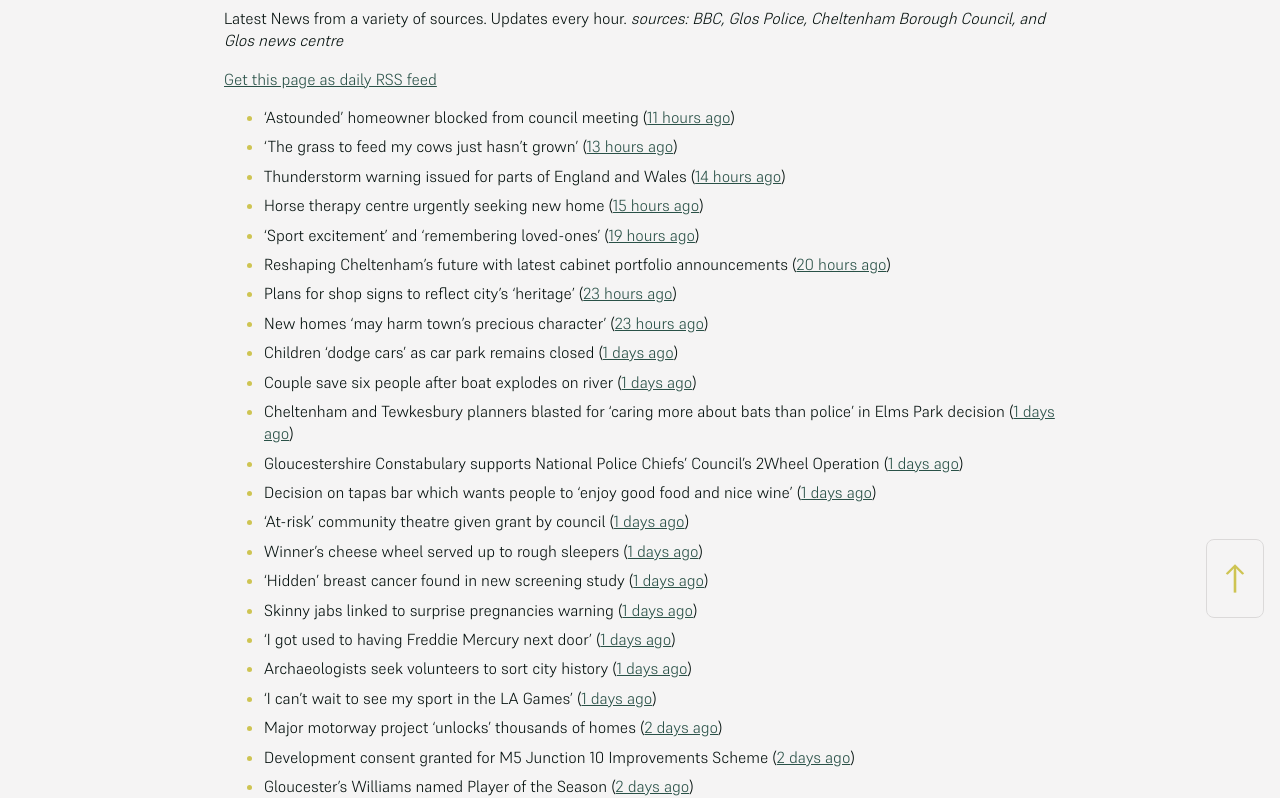
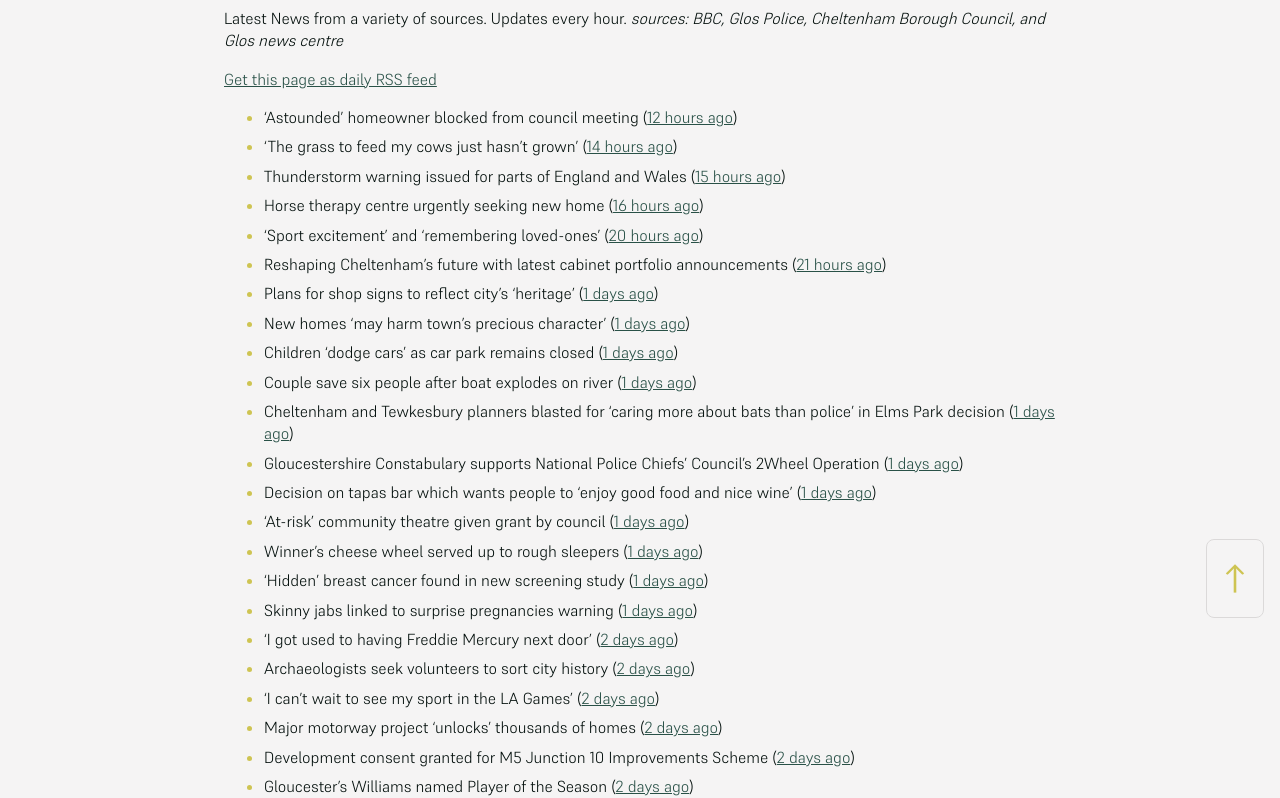
Before and after one commit to mat-0/cheltenham-open-data, a Jekyll site: the page built from _pages/news.md, in a window 1280 px wide. Shown: the part 266-1064 px from the top of the page. Built offline with Jekyll 4.4.1, drawn with Linux system fonts in a browser that asks for light colours.

Commit message:
Updated 2025-06-07 05:57:49

```diff
--- a/_pages/news.md
+++ b/_pages/news.md
@@ -12,14 +12,14 @@ _sources: BBC, Glos Police, Cheltenham Borough Council, and Glos news centre_
 [Get this page as daily RSS feed](/daily.rss)
 
 <!-- news_marker starts -->
-- 'Astounded' homeowner blocked from council meeting ([11 hours ago](https://www.bbc.com/news/articles/c5y2zdd83deo))
-- 'The grass to feed my cows just hasn't grown' ([13 hours ago](https://www.bbc.com/news/articles/cr4zp51rk9ro))
-- Thunderstorm warning issued for parts of England and Wales ([14 hours ago](https://www.bbc.com/news/articles/cq851x1y9eqo))
-- Horse therapy centre urgently seeking new home ([15 hours ago](https://www.bbc.com/news/articles/clyqx775r2yo))
-- 'Sport excitement' and 'remembering loved-ones' ([19 hours ago](https://www.bbc.com/news/articles/cly379zl9qwo))
-- Reshaping Cheltenham’s future with latest cabinet portfolio announcements ([20 hours ago](https://www.cheltenham.gov.uk/news/article/3018/reshaping_cheltenhams_future_with_latest_cabinet_portfolio_announcements))
-- Plans for shop signs to reflect city's 'heritage' ([23 hours ago](https://www.bbc.com/news/articles/c77153njmlko))
-- New homes 'may harm town's precious character' ([23 hours ago](https://www.bbc.com/news/articles/c5yxr023e19o))
+- 'Astounded' homeowner blocked from council meeting ([12 hours ago](https://www.bbc.com/news/articles/c5y2zdd83deo))
+- 'The grass to feed my cows just hasn't grown' ([14 hours ago](https://www.bbc.com/news/articles/cr4zp51rk9ro))
+- Thunderstorm warning issued for parts of England and Wales ([15 hours ago](https://www.bbc.com/news/articles/cq851x1y9eqo))
+- Horse therapy centre urgently seeking new home ([16 hours ago](https://www.bbc.com/news/articles/clyqx775r2yo))
+- 'Sport excitement' and 'remembering loved-ones' ([20 hours ago](https://www.bbc.com/news/articles/cly379zl9qwo))
+- Reshaping Cheltenham’s future with latest cabinet portfolio announcements ([21 hours ago](https://www.cheltenham.gov.uk/news/article/3018/reshaping_cheltenhams_future_with_latest_cabinet_portfolio_announcements))
+- Plans for shop signs to reflect city's 'heritage' ([1 days ago](https://www.bbc.com/news/articles/c77153njmlko))
+- New homes 'may harm town's precious character' ([1 days ago](https://www.bbc.com/news/articles/c5yxr023e19o))
 - Children 'dodge cars' as car park remains closed ([1 days ago](https://www.bbc.com/news/articles/c15v3072q04o))
 - Couple save six people after boat explodes on river ([1 days ago](https://www.bbc.com/news/articles/cq54p798dxlo))
 - Cheltenham and Tewkesbury planners blasted for ‘caring more about bats than police’ in Elms Park decision ([1 days ago](https://gloucesternewscentre.co.uk/cheltenham-and-tewkesbury-planners-blasted-for-caring-more-about-bats-than-police-in-elms-park-decision/))
@@ -29,9 +29,9 @@ _sources: BBC, Glos Police, Cheltenham Borough Council, and Glos news centre_
 - Winner's cheese wheel served up to rough sleepers ([1 days ago](https://www.bbc.com/news/articles/cvg9z4l01ygo))
 - 'Hidden' breast cancer found in new screening study ([1 days ago](https://www.bbc.com/news/articles/cd90g95q8v0o))
 - Skinny jabs linked to surprise pregnancies warning ([1 days ago](https://www.bbc.co.uk/sounds/play/p0lgh4cd))
-- 'I got used to having Freddie Mercury next door' ([1 days ago](https://www.bbc.com/news/articles/cp8ydj0kplyo))
-- Archaeologists seek volunteers to sort city history ([1 days ago](https://www.bbc.com/news/articles/cgj8z5vj2n4o))
-- 'I can't wait to see my sport in the LA Games' ([1 days ago](https://www.bbc.com/news/articles/cjdz8yyl92ro))
+- 'I got used to having Freddie Mercury next door' ([2 days ago](https://www.bbc.com/news/articles/cp8ydj0kplyo))
+- Archaeologists seek volunteers to sort city history ([2 days ago](https://www.bbc.com/news/articles/cgj8z5vj2n4o))
+- 'I can't wait to see my sport in the LA Games' ([2 days ago](https://www.bbc.com/news/articles/cjdz8yyl92ro))
 - Major motorway project 'unlocks' thousands of homes ([2 days ago](https://www.bbc.com/news/articles/cvgnz6eyr22o))
 - Development consent granted for M5 Junction 10 Improvements Scheme ([2 days ago](https://gloucesternewscentre.co.uk/development-consent-granted-for-m5-junction-10-improvements-scheme/))
 - Gloucester's Williams named Player of the Season ([2 days ago](https://www.bbc.com/sport/rugby-union/articles/c1kvr1gerj3o))
```
Also changed, not shown: _data/flood.json (+4 -4 lines), index.md (+5 -5 lines).
